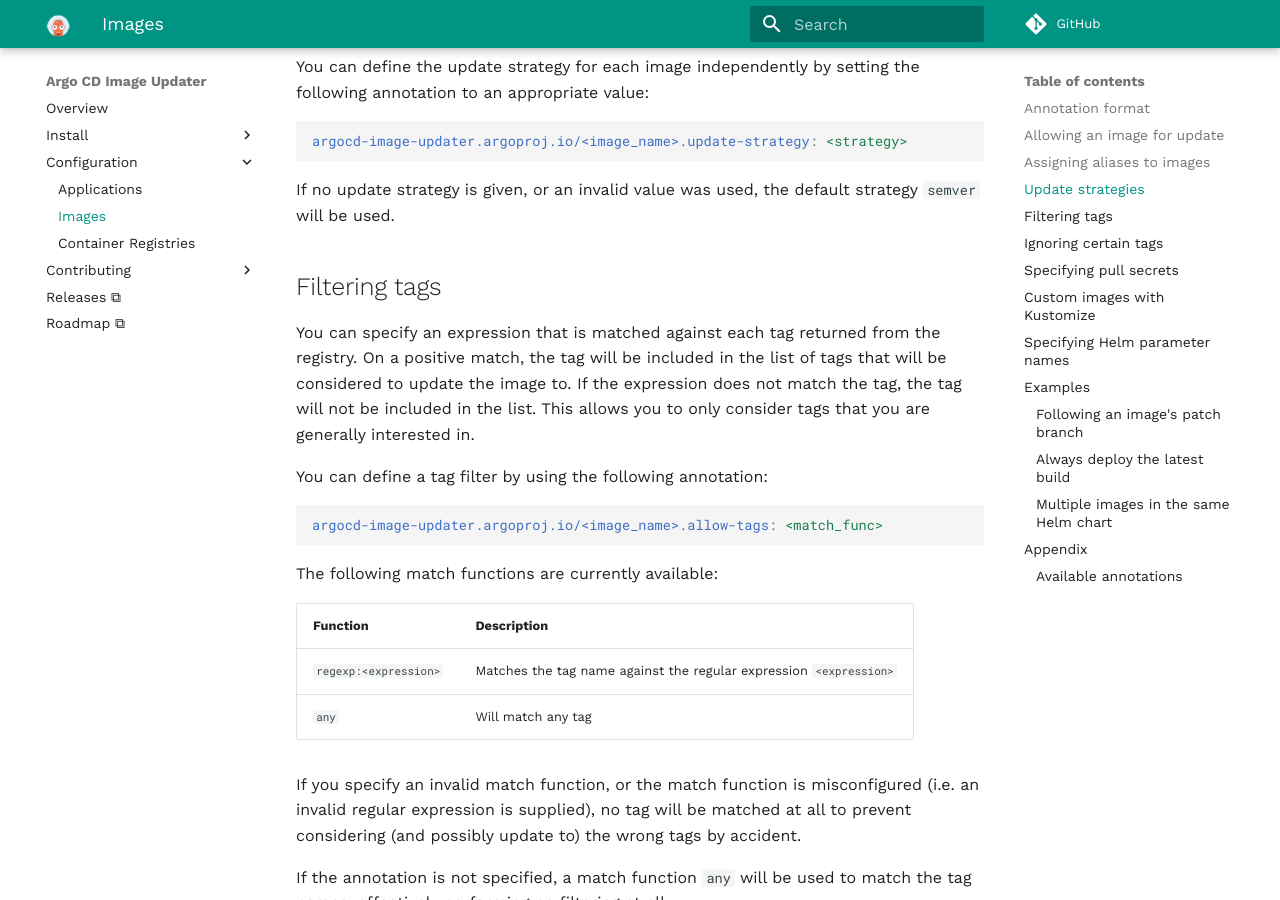
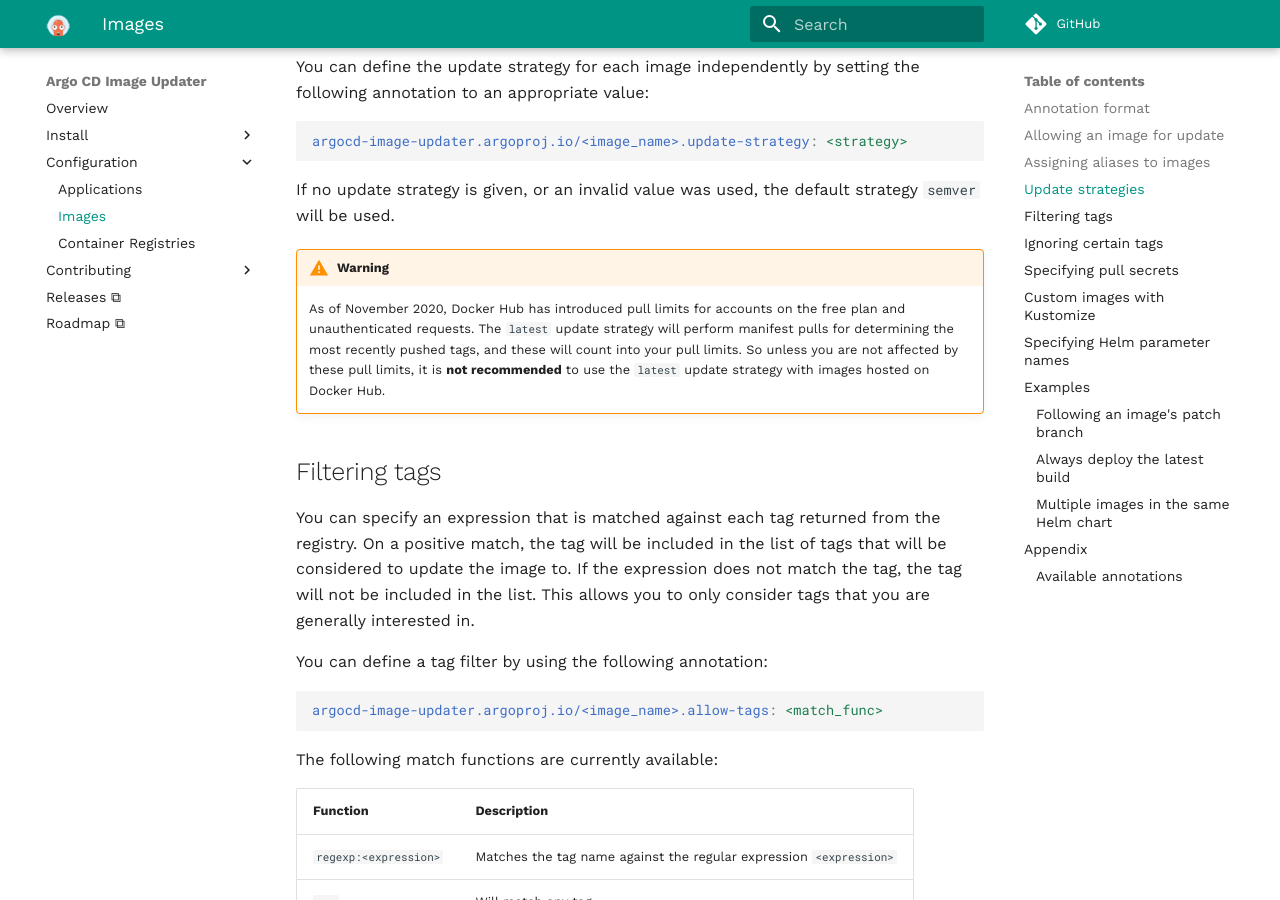
Before and after one commit to argoproj-labs/argocd-image-updater, an MkDocs documentation site: the page built from docs/configuration/images.md, in a window 1280 px wide and 900 px high, scrolled down 2362 px. Built offline with MkDocs 1.6.1 and Material for MkDocs 9.7.7, drawn with Linux system fonts in a browser that asks for light colours; comment, search, counter and statistics services are not loaded.

Commit message:
docs: Warning about latest update strategy with Docker Hub
Signed-off-by: jannfis <jann@mistrust.net>

```diff
--- a/docs/configuration/images.md
+++ b/docs/configuration/images.md
@@ -115,6 +115,15 @@ argocd-image-updater.argoproj.io/<image_name>.update-strategy: <strategy>
 
 If no update strategy is given, or an invalid value was used, the default
 strategy `semver` will be used.
+
+!!!warning
+    As of November 2020, Docker Hub has introduced pull limits for accounts on
+    the free plan and unauthenticated requests. The `latest` update strategy
+    will perform manifest pulls for determining the most recently pushed tags,
+    and these will count into your pull limits. So unless you are not affected
+    by these pull limits, it is **not recommended** to use the `latest` update
+    strategy with images hosted on Docker Hub.
+
 
 ## Filtering tags
 
```
